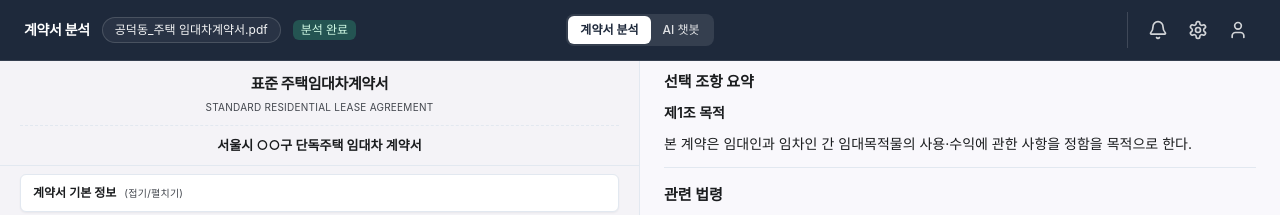
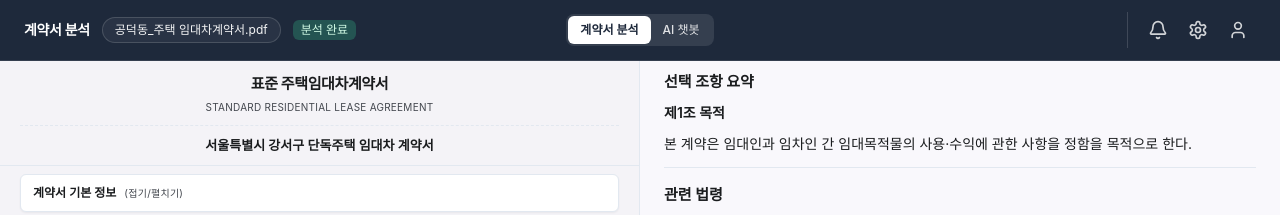
Before and after one commit to CSID-DGU/2026-1-DSCD-ADE-01, a Next.js app in the folder frontend/: page /contract-analysis in a window 1280 px wide. Shown: the top 215 px of the page. Built offline with nearby package versions, Linux system fonts and the light colour scheme; a web font is replaced by a local one.

Commit message:
확정된 llm 결과에 대한 프론트엔드

```diff
--- a/frontend/src/components/analysis/DocumentPanel.tsx
+++ b/frontend/src/components/analysis/DocumentPanel.tsx
@@ -26,7 +26,7 @@ function ContractPropertySummary({
   const p = propertyInfo ?? {};
   const rows: { k: string; v: string }[] = [
     { k: "계약 유형", v: dash(p.lease_category || leaseType) },
-    { k: "주소", v: dash(p.address) },
+    { k: "소재지(건물)", v: dash(p.address) },
     { k: "건물 유형", v: dash(p.building_type) },
     { k: "임차 부분", v: dash(p.leased_part) },
     { k: "계약 종류", v: dash(p.contract_type) },
--- a/frontend/src/data/mockContract.ts
+++ b/frontend/src/data/mockContract.ts
@@ -213,12 +213,12 @@ const analysesBySourcePath: Record<string, ClauseAnalysis> = {
 
 const leaseInputBody = {
   id: "ctr_mock_001",
-  title: "서울시 ○○구 단독주택 임대차 계약서",
+  title: "서울특별시 강서구 단독주택 임대차 계약서",
   displayFileName: "공덕동_주택 임대차계약서.pdf",
   lease_type: "주택임대차",
   property_info: {
     lease_category: "주택 임대차",
-    address: "서울시 ○○구 ○○로 12 (단독주택 전층)",
+    address: "서울특별시 강서구 화곡동 123",
     building_type: "단독주택",
     leased_part: "전층 (지상 1층·2층)",
     contract_type: "신규",
```
